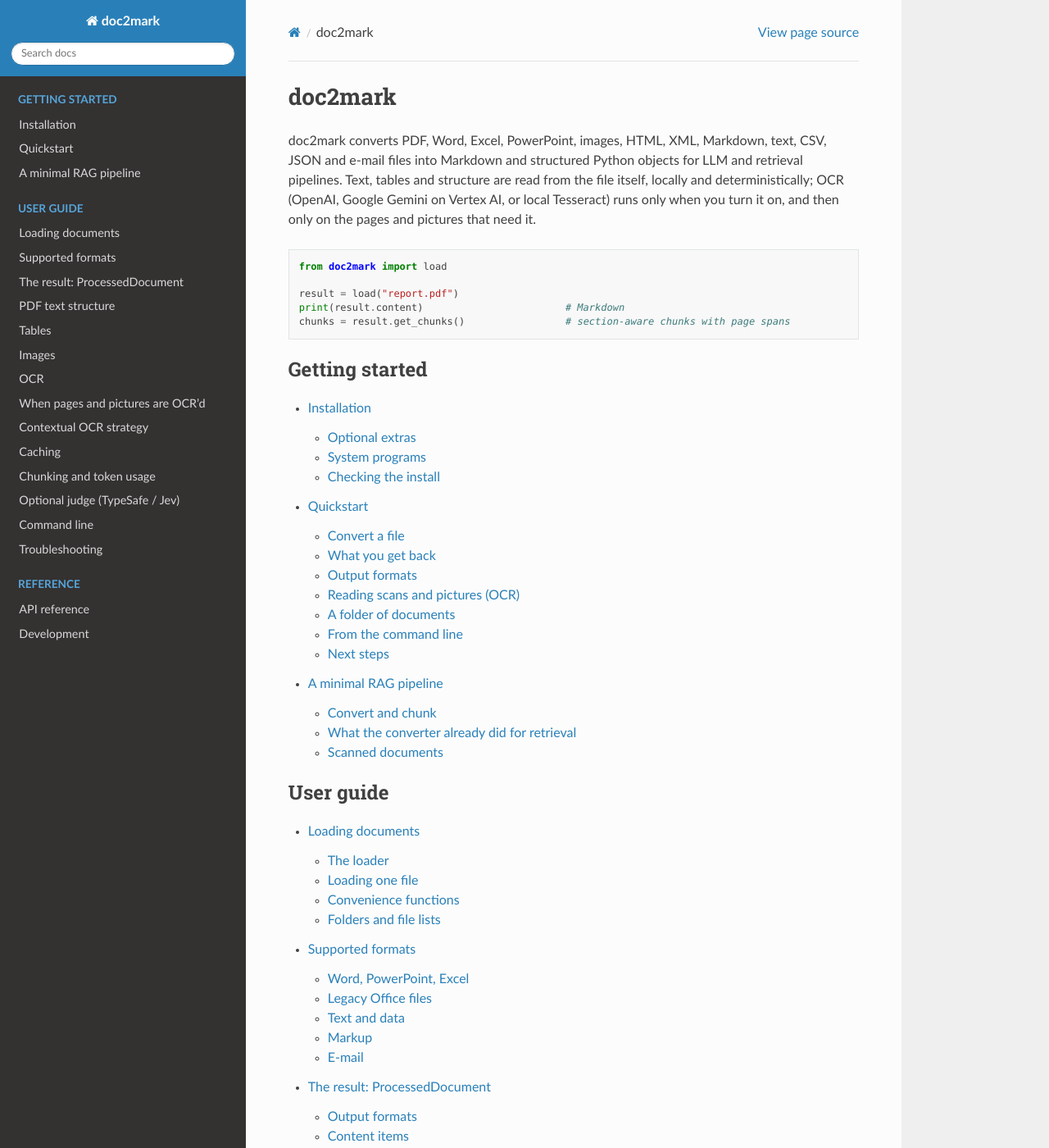
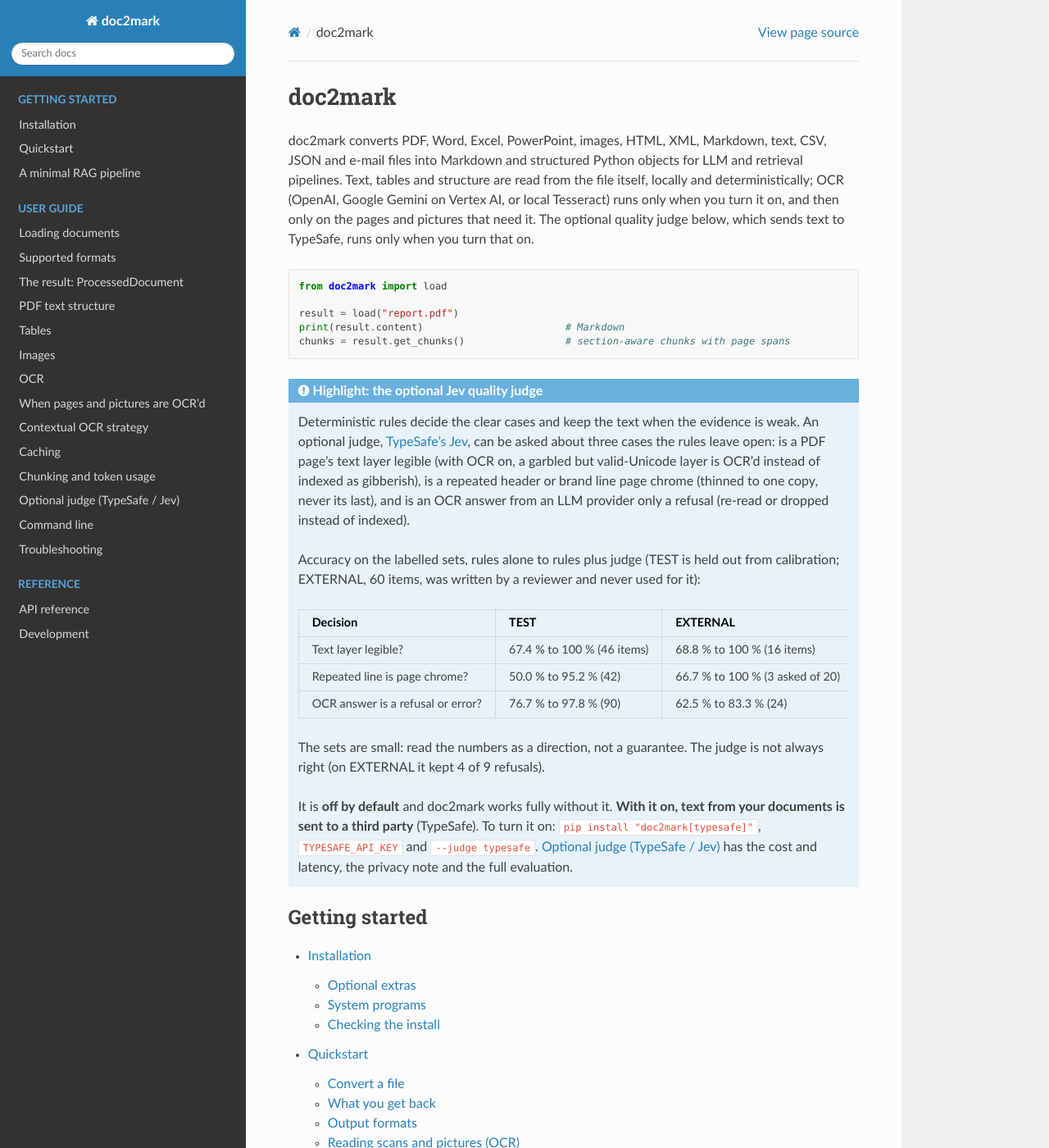
Before and after one commit to luisleo526/doc2mark, a Sphinx documentation site: the page built from docs/index.rst, in a window 1280 px wide and 1400 px high. Shown: the whole window at 82% size. Built offline with Sphinx 7.4.7 and the Read the Docs theme 3.1.0, drawn with Linux system fonts in a browser that asks for light colours.

Commit message:
docs: make the Jev quality judge the README highlight (#32)
* docs: make the Jev quality judge the README highlight

The optional TypeSafe/Jev judge was a section near the bottom of the README. Name it in the
intro, open with a "Highlight: Jev quality judge" section (the three decisions and what each
changes, the measured before/after table with its small-sample caveat, the real-deck example
from PR #22, cost and latency, a three-line enable snippet, a short privacy line), keep the
Python usage, fallbacks and the full privacy note as "Judge details" right after it, and list
the judge first under "Why doc2mark". docs/index.rst gets a matching highlight block that links
to the judge page, and docs/quickstart.rst a next-steps bullet.

Every figure is one already published in docs/judge.rst and eval/docs_audit/results/judge_eval.md.
The judge is still optional and off by default; no code changed.

Co-Authored-By: Claude Sonnet 5.5 <noreply@anthropic.com>

* docs: tighten the Jev highlight after independent review

Wording only, no figure changed:
- say "highlight" and "can be asked about the cases the rules leave open" instead of
  "distinguishes" and "settles", drop the vendor adjective "calibrated";
- README: state the 2 chrome copies the judge left in and the false-chrome-verdict risk next to
  the numbers; put "off by default" and the privacy sentence before the enable commands; make
  the privacy note complete (data processing agreement, base URL override, SDK wire log, API
  key) and drop the duplicated list; add the CJK accuracy limit; date and host of the latency
  and cost-per-report figures; the "No ML stack" bullet and the docs intro mention the judge;
  heading says "optional" (anchor #highlight-the-optional-jev-quality-judge);
- docs/index.rst: keep the OCR-on condition, show both TEST and EXTERNAL columns and the 4 of 9
  refusals the judge kept;
- eval/docs_audit: the install-check example expected the literal 0.6.1 and failed after the
  0.7.0 release; it now expects any x.y.z. run_judge_eval.sh names the renamed README section.

Co-Authored-By: Claude Sonnet 5.5 <noreply@anthropic.com>

---------

Co-authored-by: Claude Sonnet 5.5 <noreply@anthropic.com>

```diff
--- a/docs/index.rst
+++ b/docs/index.rst
@@ -5,7 +5,8 @@ doc2mark converts PDF, Word, Excel, PowerPoint, images, HTML, XML, Markdown, tex
 and e-mail files into Markdown and structured Python objects for LLM and retrieval pipelines.
 Text, tables and structure are read from the file itself, locally and deterministically; OCR
 (OpenAI, Google Gemini on Vertex AI, or local Tesseract) runs only when you turn it on, and then
-only on the pages and pictures that need it.
+only on the pages and pictures that need it. The optional quality judge below, which sends text to
+TypeSafe, runs only when you turn that on.
 
 .. code-block:: python
 
@@ -14,6 +15,42 @@ only on the pages and pictures that need it.
    result = load("report.pdf")
    print(result.content)                        # Markdown
    chunks = result.get_chunks()                 # section-aware chunks with page spans
+
+.. admonition:: Highlight: the optional Jev quality judge
+
+   Deterministic rules decide the clear cases and keep the text when the evidence is weak. An
+   optional judge, `TypeSafe's Jev <https://docs.typesafe.ai>`_, can be asked about three cases
+   the rules leave open: is a PDF page's text layer legible (with OCR on, a garbled but
+   valid-Unicode layer is OCR'd instead of indexed as gibberish), is a repeated header or brand
+   line page chrome (thinned to one copy, never its last), and is an OCR answer from an LLM
+   provider only a refusal (re-read or dropped instead of indexed).
+
+   Accuracy on the labelled sets, rules alone to rules plus judge (TEST is held out from
+   calibration; EXTERNAL, 60 items, was written by a reviewer and never used for it):
+
+   .. list-table::
+      :header-rows: 1
+
+      * - Decision
+        - TEST
+        - EXTERNAL
+      * - Text layer legible?
+        - 67.4 % to 100 % (46 items)
+        - 68.8 % to 100 % (16 items)
+      * - Repeated line is page chrome?
+        - 50.0 % to 95.2 % (42)
+        - 66.7 % to 100 % (3 asked of 20)
+      * - OCR answer is a refusal or error?
+        - 76.7 % to 97.8 % (90)
+        - 62.5 % to 83.3 % (24)
+
+   The sets are small: read the numbers as a direction, not a guarantee. The judge is not always
+   right (on EXTERNAL it kept 4 of 9 refusals).
+
+   It is **off by default** and doc2mark works fully without it. **With it on, text from your
+   documents is sent to a third party** (TypeSafe). To turn it on: ``pip install
+   "doc2mark[typesafe]"``, ``TYPESAFE_API_KEY`` and ``--judge typesafe``. :doc:`judge` has the
+   cost and latency, the privacy note and the full evaluation.
 
 .. toctree::
    :maxdepth: 2
--- a/docs/quickstart.rst
+++ b/docs/quickstart.rst
@@ -134,3 +134,5 @@ Next steps
 - :doc:`ocr` -- providers, tasks and structured OCR results.
 - :doc:`pdf` -- how PDF text becomes Markdown (headings, lists, reading order, running headers).
 - :doc:`tables` -- merged cells and table styles.
+- :doc:`judge` -- the optional Jev quality judge for the cases the rules leave open (off by
+  default; with it on, document text is sent to TypeSafe).
```
Also changed, not shown: CHANGELOG.md (+9 -0 lines), README.md (+106 -54 lines), 2 other files.
